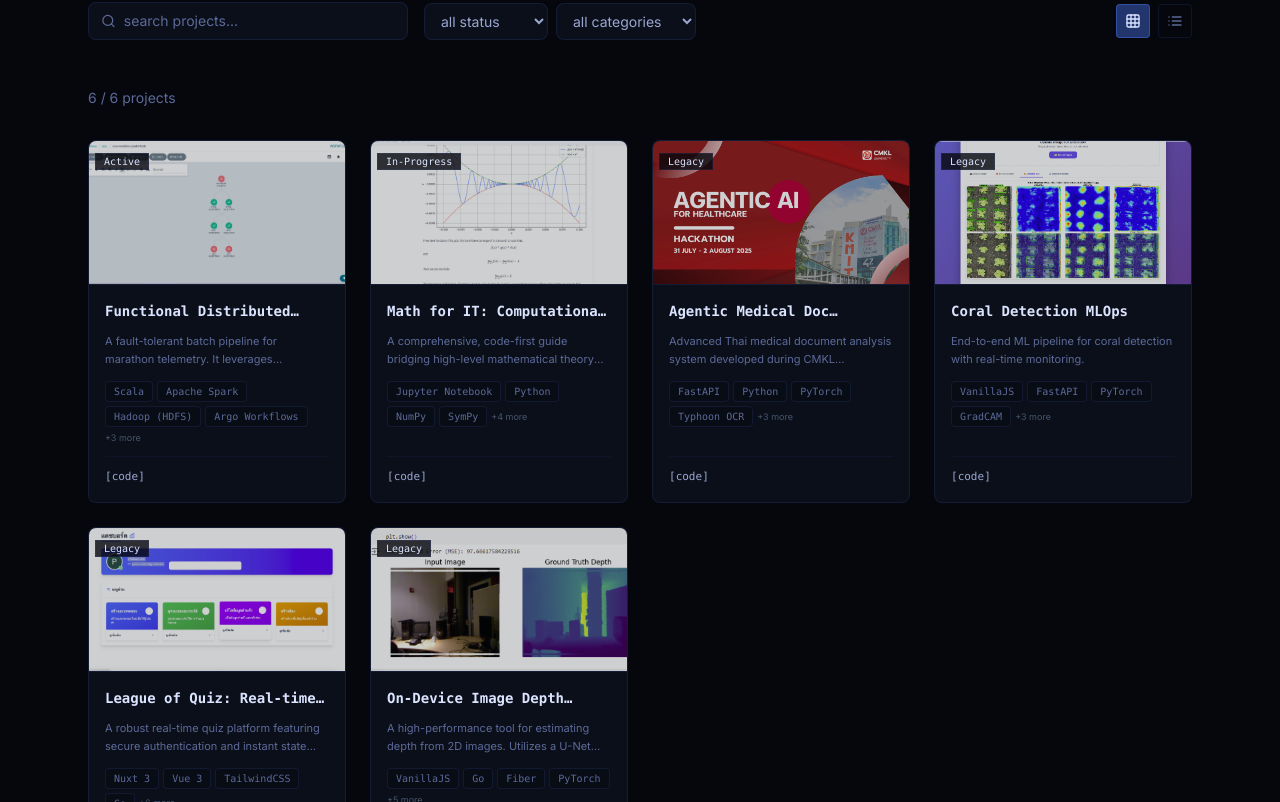
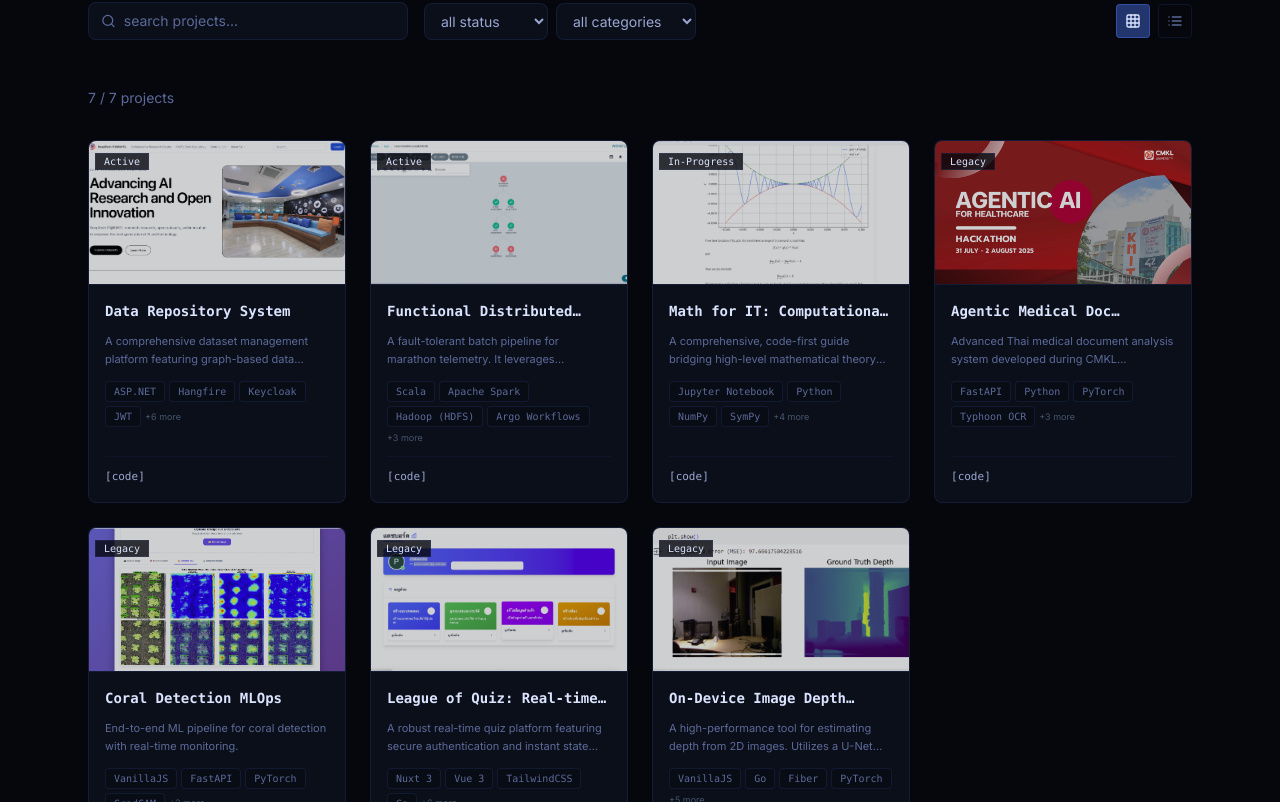
Before and after one commit to PatiphanAK/me_v2, a Next.js app: page / in a window 1280 px wide. Shown: the part 1138-1940 px from the top of the page. Built offline with nearby package versions, Linux system fonts and the light colour scheme.

Commit message:
update project

```diff
--- a/src/app/data/project/project.ts
+++ b/src/app/data/project/project.ts
@@ -5,6 +5,38 @@ import {
 } from "@/app/types/project/project.type";
 
 export const projectData: Project[] = [
+  {
+    id: 7,
+    title: "Data Repository System",
+    description:
+      "A comprehensive dataset management platform featuring graph-based data discovery, highly optimized large-file ingestion, and centralized identity management.",
+    highlights: [
+      "Implemented background job processing with Hangfire for asynchronous dataset extraction and metadata generation.",
+      "Designed a graph-based recommendation module to improve dataset discovery via relationship modeling.",
+      "Optimized file ingestion by implementing Presigned Upload URLs and Multipart uploads for direct-to-storage transfers.",
+      "Integrated Keycloak for centralized identity management, enabling seamless SSO with School LDAP and Google Auth.",
+    ],
+    image: "/assets/project/data_repo.png",
+    stack: {
+      backend: ["ASP.NET", "Hangfire", "Keycloak", "JWT"],
+      frontend: ["Next.js"],
+      pipeline: ["Jenkins"],
+      infra: ["RustFS", "PostgreSQL", "Redis", "Docker"],
+    },
+    links: {
+      github: "https://github.com/PatiphanAK/data_repo_mvp_back",
+      demo: null,
+    },
+    metrics: {
+      performance:
+        "Optimized large dataset ingestion via Presigned & Multipart uploads.",
+      security: "Centralized seamless SSO with external Identity Providers.",
+      discovery: "Enhanced data relations tracking with Graph-based modeling.",
+    },
+    status: ProjectStatus.Active,
+    type: "app",
+    categories: [ProjectCategory.FullStack],
+  },
   {
     id: 6,
     title: "Functional Distributed Racing Data Pipeline",
```
Also changed, not shown: public/assets/project/data_repo.png (added).
